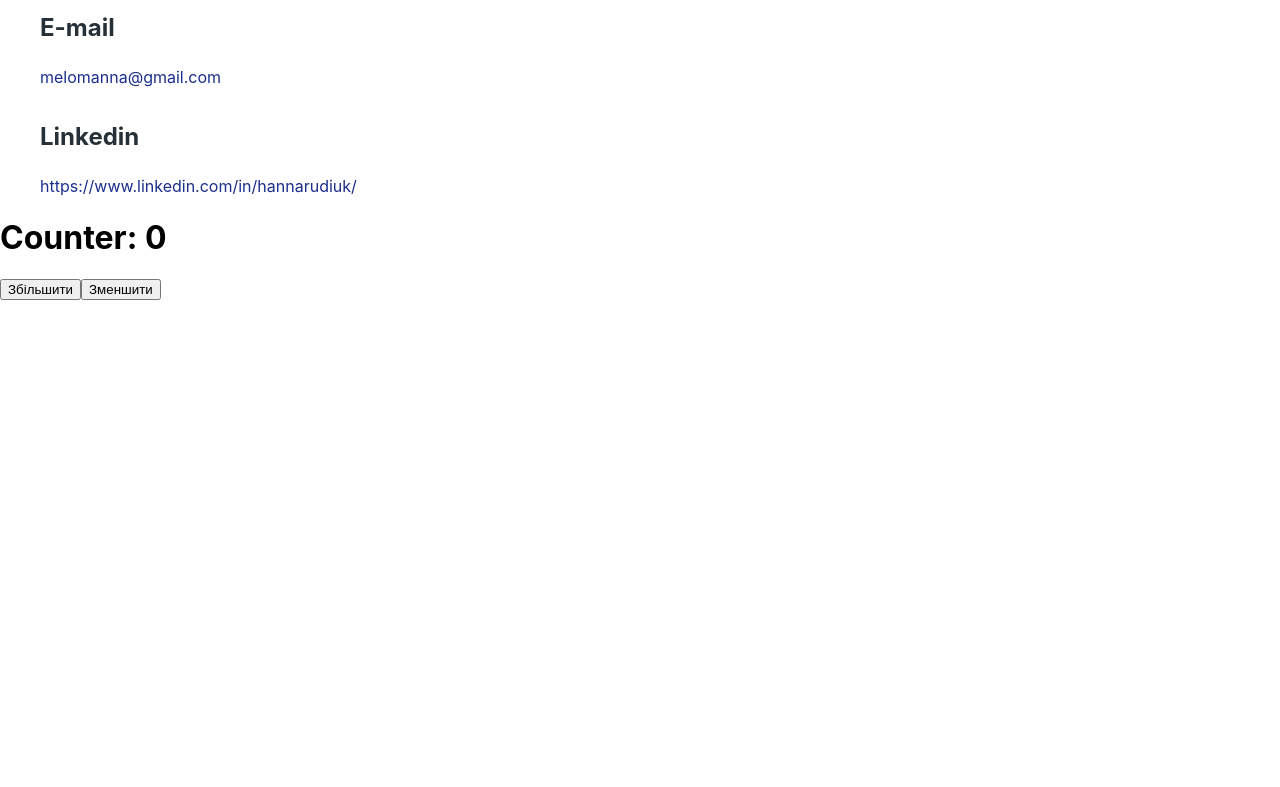
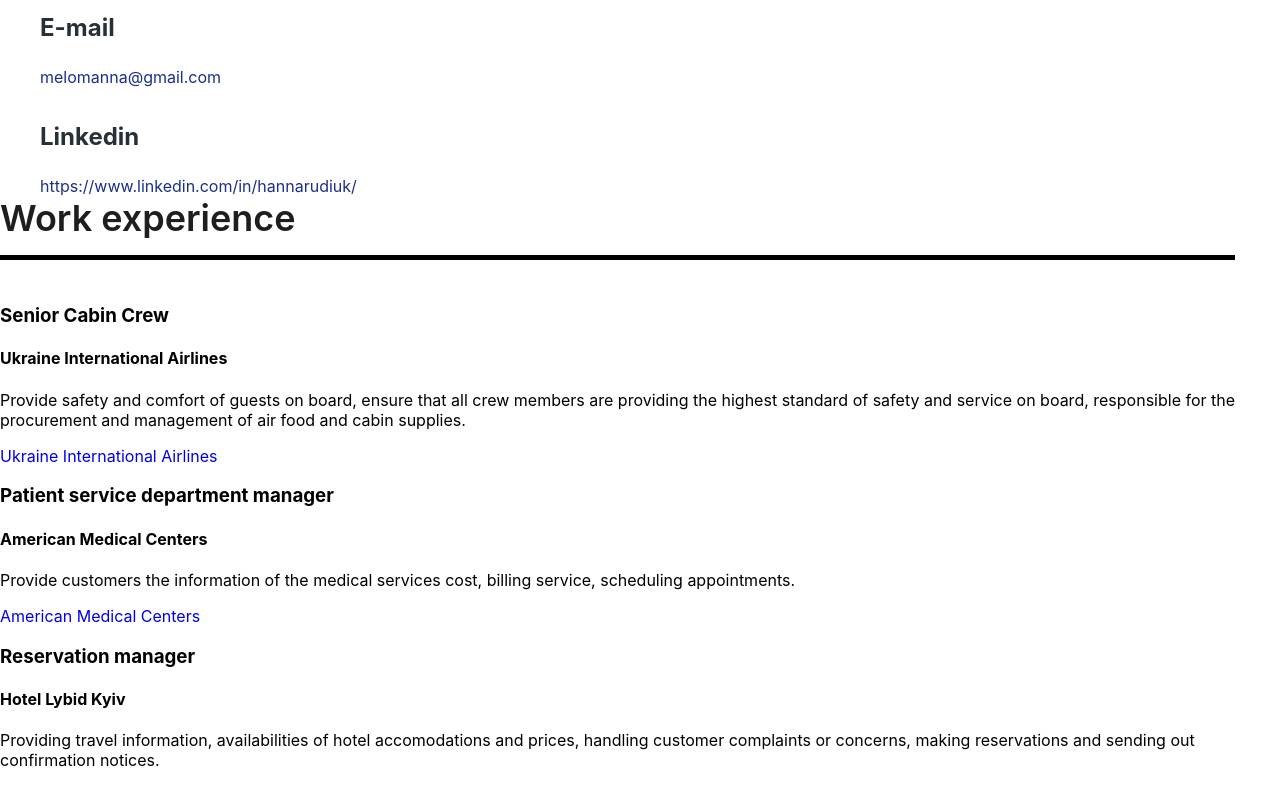
Before and after one commit to rudiukhanna/react, a React (Create React App) app in the folder my-app/: page / in a window 1280 px wide. Shown: the part 534-1321 px from the top of the page. Before the commit the page ends 834 px from the top, so only its background shows below. Built offline with nearby package versions, Linux system fonts and the light colour scheme.

Commit message:
WorkExperienceItem and WorkExperienceForm components were created

```diff
--- a/my-app/src/App.js
+++ b/my-app/src/App.js
@@ -1,17 +1,35 @@
+import {useState} from 'react';
 import { Contacts } from './components/Contacts';
 import { Image } from './components/Image';
 import { Counter } from './components/Counter';
+import { Experience } from './components/Experience';
+import WorkExperienceForm from './components/WorkExperienceForm';
+import WorkExperienceItem from './components/WorkExperienceItem';
 
-import '../src/styles.scss/styles.css'
+import '../src/styles/styles.css'
 
 const photoLink = './CVphoto.jpg';
 
 function App() {
-  return <div className='main-theme'>
+
+    const [workExperienceItems, setWorkExperienceItems] = useState([]);
+
+    function addWorkExperience(newItem) {
+      setWorkExperienceItems([...workExperienceItems, newItem]);
+    }
+
+  return (
+    <div className='main-theme'>
     <Image imageLink = {photoLink} />
-    <Contacts/>
+    <Contacts />
+    <Experience />
+    {workExperienceItems.map(item => (
+          <WorkExperienceItem key={item.name} {...item} />
+        ))}
+        <WorkExperienceForm onAddItem={addWorkExperience} />
     <Counter/>
   </div>
+  );
 }
 
 export default App;
--- a/my-app/src/components/Experience.js
+++ b/my-app/src/components/Experience.js
@@ -1,31 +1,44 @@
+import React, { useState } from "react";
+import  WorkExperienceItem from "./WorkExperienceItem";
+
  export function Experience() {
+  const [workExperience, setWorkExperience] = useState([
+    {
+      title: "Senior Cabin Crew",
+      name: "Ukraine International Airlines",
+      description:
+        "Provide safety and comfort of guests on board, ensure that all crew members are providing the highest standard of safety and service on board, responsible for the procurement and management of air food and cabin supplies.",
+      link: "https://www.flyuia.com/ua/en/home",
+    },
+    {
+      title: "Patient service department manager",
+      name: "American Medical Centers",
+      description:
+        "Provide customers the information of the medical services cost, billing service, scheduling appointments.",
+      link: "https://amcenters.com/",
+    },
+    {
+      title: "Reservation manager",
+      name: "Hotel Lybid Kyiv",
+      description:
+        "Providing travel information, availabilities of hotel accomodations and prices, handling customer complaints or concerns, making reservations and sending out confirmation notices.",
+      link: "https://lybid-hotel.phnr.com/",
+    },
+  ]);
+
   return (
     <div className="work">
-
       <h2 className="title">Work experience</h2>
       <div className="container">
-
-    <div className="work-content">
-            <p><span className="work-definition" >Name of employer:</span> Ukraine International Airlines<br/>
-            <span className="work-definition" >Dates of employment:</span> 04/2016 - present<br/>
-            <span className="work-definition" >Job title:</span> Senior Cabin Crew<br/>
-            <span className="work-definition" >Project/Role description:</span> Provide safety and comfort of guests on board, ensure that all crew members are providing the highest standard of safety and service on board, responsible for the procurement and management of air food and cabin supplies.</p>
-    </div>
-
-    <div className="work-content job">
-            <p><span className="work-definition" >Name of employer:</span> American Medical Centers<br/>
-            <span className="work-definition" >Dates of employment:</span> 10/2014 - 03/2016<br/>
-            <span className="work-definition" >Job title:</span> Patient service department manager<br/>
-            <span className="work-definition" >Project/Role description:</span> Provide customers the information of the medical services cost, billing service, scheduling appointments.</p>
-    </div>
-
-    <div className="work-content job">
-        <p><span className="work-definition" >Name of employer:</span> Hotel Lybid Kyiv<br/>
-        <span className="work-definition" >Dates of employment:</span> 10/2012 - 10/2014<br/>
-        <span className="work-definition" >Job title:</span> Reservation manager<br/>
-        <span className="work-definition" >Project/Role description:</span> Providing travel information, availabilities of hotel accomodations and prices, handling customer complaints or concerns, making reservations and sending out confirmation notices.</p>
-    </div>
-
+        {workExperience.map((item, index) => (
+          <WorkExperienceItem
+            key={index}
+            title={item.title}
+            name={item.name}
+            description={item.description}
+            link={item.link}
+          />
+        ))}
       </div>
     </div>
   );
--- /dev/null
+++ b/my-app/src/components/WorkExperienceForm.js
@@ -0,0 +1,52 @@
+import { useState } from 'react';
+
+export default function WorkExperienceForm(props) {
+    const { onAddItem } = props;
+    const [name, setName] = useState('');
+    const [title, setTitle] = useState('');
+    const [description, setDescription] = useState('');
+    const [link, setLink] = useState('');
+
+    function handleSubmit(event) {
+      event.preventDefault();
+      const newItem = { name, title, description, link };
+      onAddItem(newItem);
+      setName('');
+      setTitle('');
+      setDescription('');
+      setLink('');
+    }
+
+    return (
+          <form onSubmit={handleSubmit}>
+          <h2>Add new work experience</h2>
+          <div className="form-group">
+            <label htmlFor="name">Name of employer</label>
+            <input
+              type="text"
+              id="name"
+              value={name}
+              onChange={event => setName(event.target.value)}
+            />
+          </div>
+    <div className="form-group">
+    <label htmlFor="title">Job title</label>
+    <input
+    type="text"
+    id="title"
+    value={title}
+    onChange={event => setTitle(event.target.value)}
+    />
+    </div>
+    <div className="form-group">
+    <label htmlFor="description">Job description</label>
+    <textarea
+    id="description"
+    value={description}
+    onChange={event => setDescription(event.target.value)}
+    ></textarea>
+    </div>
+    <button type="submit">Add experience</button>
+    </form>
+    );
+    }
--- /dev/null
+++ b/my-app/src/components/WorkExperienceItem.js
@@ -0,0 +1,11 @@
+export default function WorkExperienceItem({ title, description, name, link }) {
+
+  return (
+    <div className="work-content">
+      <h3>{title}</h3>
+      <h4>{name}</h4>
+      <p>{description}</p>
+      <a href={link}>{name}</a>
+    </div>
+  );
+}
```
Also changed, not shown: my-app/src/components/AllWorkExperience.js (deleted), my-app/src/styles/_main-theme.scss (renamed from my-app/src/styles.scss/_main-theme.scss), my-app/src/styles/_my-theme.scss (renamed from my-app/src/styles.scss/_my-theme.scss), my-app/src/styles/styles.css (renamed from my-app/src/styles.scss/styles.css), my-app/src/styles/styles.scss (renamed from my-app/src/styles.scss/styles.scss), 1 other file (tests, documents, lock files or other folders). Lines whose indentation alone changed are shown as unchanged.
